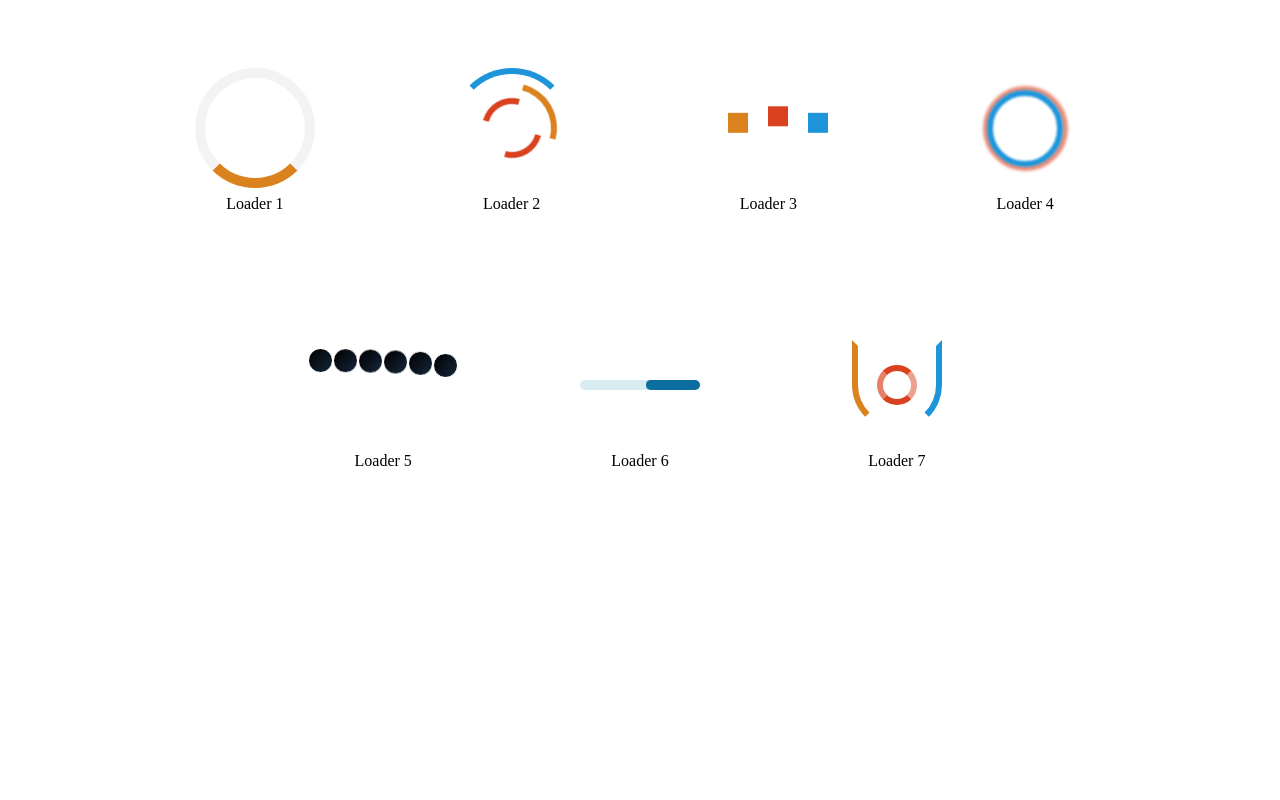
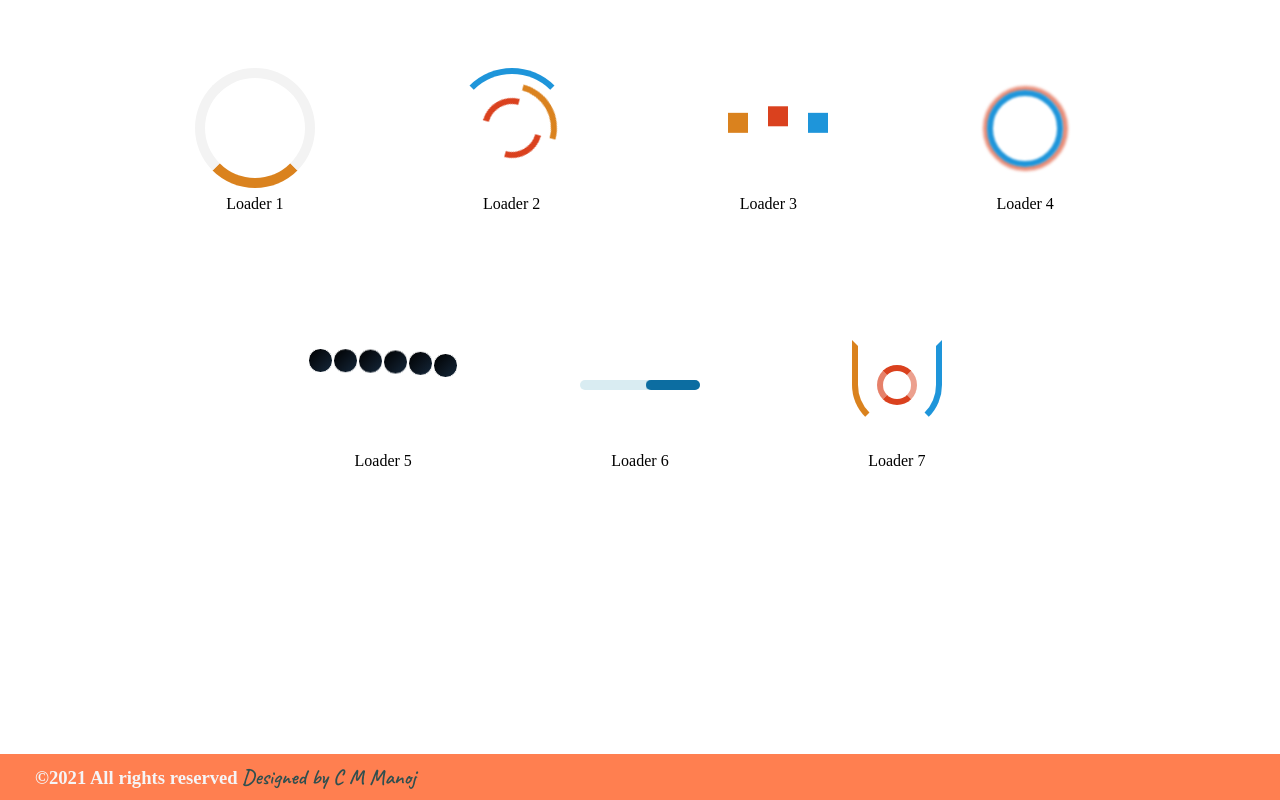
Before and after one commit to manoj179/resumev2, a plain HTML site: page loader.html in a window 1280 px wide. Drawn offline with Linux system fonts and the light colour scheme.

Commit message:
loaderStyle

```diff
--- a/loader.html
+++ b/loader.html
@@ -6,6 +6,31 @@
     <meta name="viewport" content="width=device-width, initial-scale=1.0">
     <title>Loaders</title>
     <link rel="stylesheet" href="./assets/css/loader.css" type="text/css" />
+
+    <link href="https://fonts.googleapis.com/css2?family=Caveat:wght@400;500;600&display=swap" rel="stylesheet">
+    <style>
+        .footer{
+            position: fixed;
+            bottom: 0;
+            padding: 10px 35px;
+            background-color: coral;
+            color: #fff;
+            width: 100%;
+        }
+
+        .footer span:nth-child(1){
+            font-size: 14pt;
+            color: rgb(245, 245, 247);
+            font-weight: 600;
+        }
+
+        .footer span:nth-child(2){
+            font-family: Caveat;
+            font-size: 16pt;
+            color: darkslategrey;
+            font-weight: 600;
+        }
+    </style>
 </head>
 <body>
     <div class="main_container">
@@ -52,6 +77,9 @@
         </div>
     </div>
 
-
+    <div class="footer">
+        <span>©2021 All rights reserved</span>
+        <span>Designed by C M Manoj</span>
+    </div>
 </body>
 </html>
```
